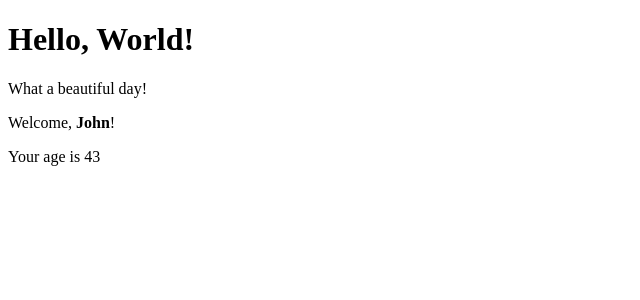
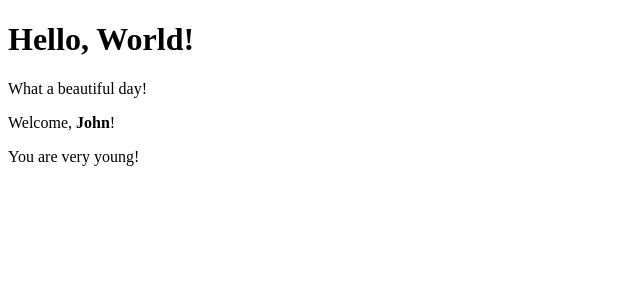
Before and after one commit to AlessioSatta/react-exercises, a React (Create React App) app in the folder my-app/: page / in a window 1280 px wide. Shown: the top 300 px of the page, without its empty margins (0-640 px from the left). Built offline with nearby package versions, Linux system fonts and the light colour scheme.

Commit message:
add: condition in age.js

```diff
--- a/my-app/src/Age.js
+++ b/my-app/src/Age.js
@@ -2,6 +2,13 @@ import React from "react";
 
 export class Age extends React.Component {
     render() {
-        return <p>Your age is {this.props.age}</p>
+        return(
+            <div>
+                {this.props.age > 18
+                    ? <p>Your age is {this.props.age}</p>
+                    : <p>You are very young!</p>
+                }
+            </div>
+        )
     }
 }
--- a/my-app/src/App.js
+++ b/my-app/src/App.js
@@ -7,7 +7,7 @@ export class App extends React.Component {
         return(
             <div>
                 <Hello />
-                <Welcome age= {43} />
+                <Welcome age= {17} />
             </div>
         )
     }
--- a/my-app/src/Welcome.js
+++ b/my-app/src/Welcome.js
@@ -8,7 +8,8 @@ export class Welcome extends React.Component {
         return(
             <div>
                 <p>Welcome, <strong>{this.props.name}</strong>!</p>
-                {this.props.age > 18 && this.props.age < 65 && this.props.name === 'John' && <Age age= {this.props.age} />}
+                {/* {this.props.age > 18 && this.props.age < 65 && this.props.name === 'John' && <Age age= {this.props.age} />} */}
+                <Age age= {this.props.age} />
             </div>
         )
     }
```
